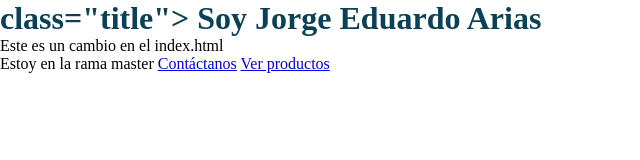
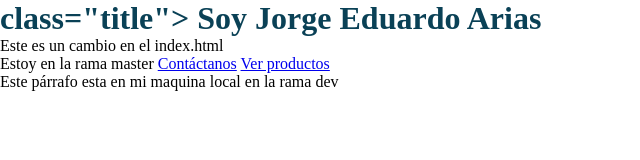
Before and after one commit to Jearias3264/mi-portafolio, a plain HTML site: page index.html in a window 1280 px wide. Shown: the whole page, without its empty margins (0-640 px from the left). Drawn offline with Linux system fonts and the light colour scheme.

Commit message:
Primer commmit para suber a Github

```diff
--- a/index.html
+++ b/index.html
@@ -11,5 +11,9 @@
     <span>Estoy en la rama master</span>
    <a href="./contact.html">Contáctanos</a>
    <a href="./products.html">Ver productos</a>
+
+   <div>
+   <p>Este párrafo esta en mi maquina local en la rama dev</p>
+   </div>
 </body>
  </html>
```
